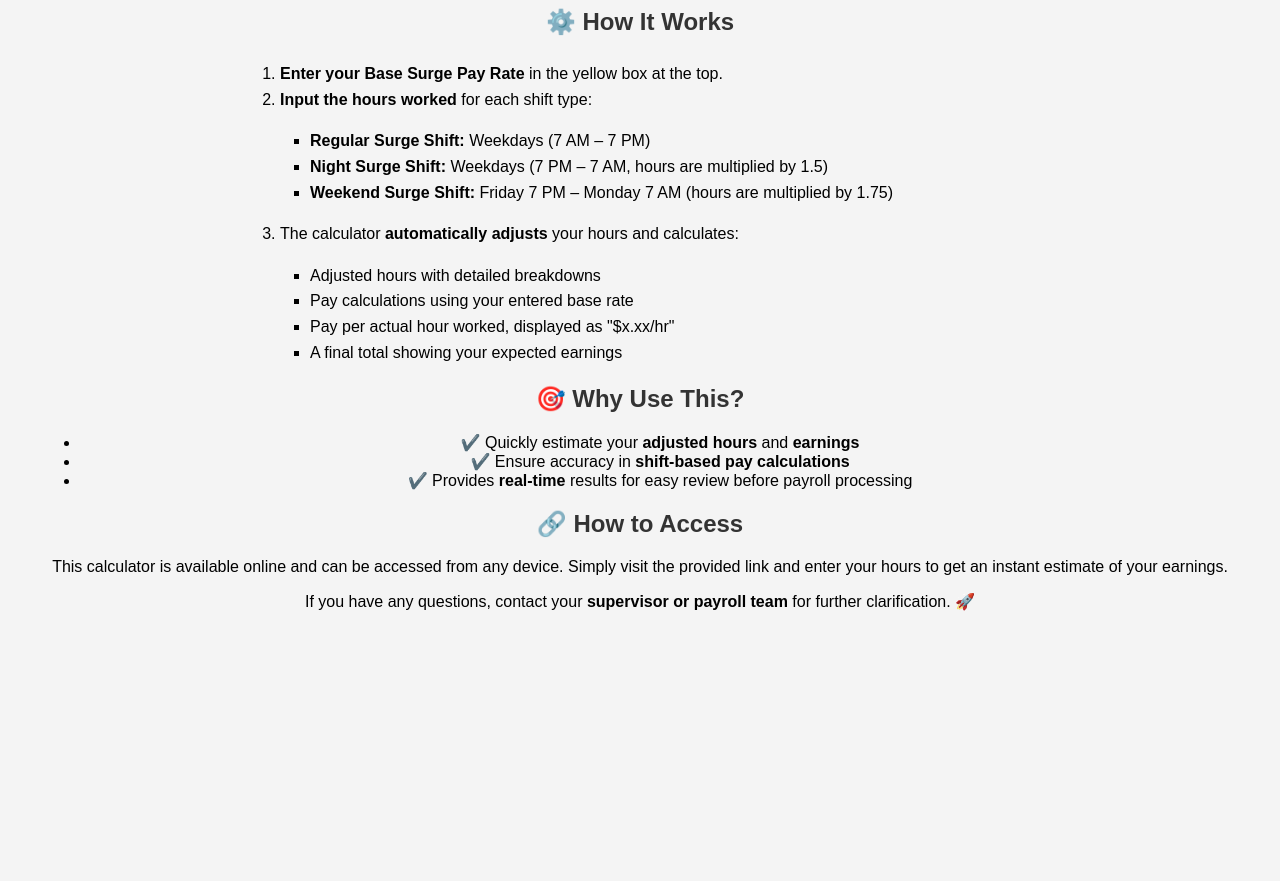
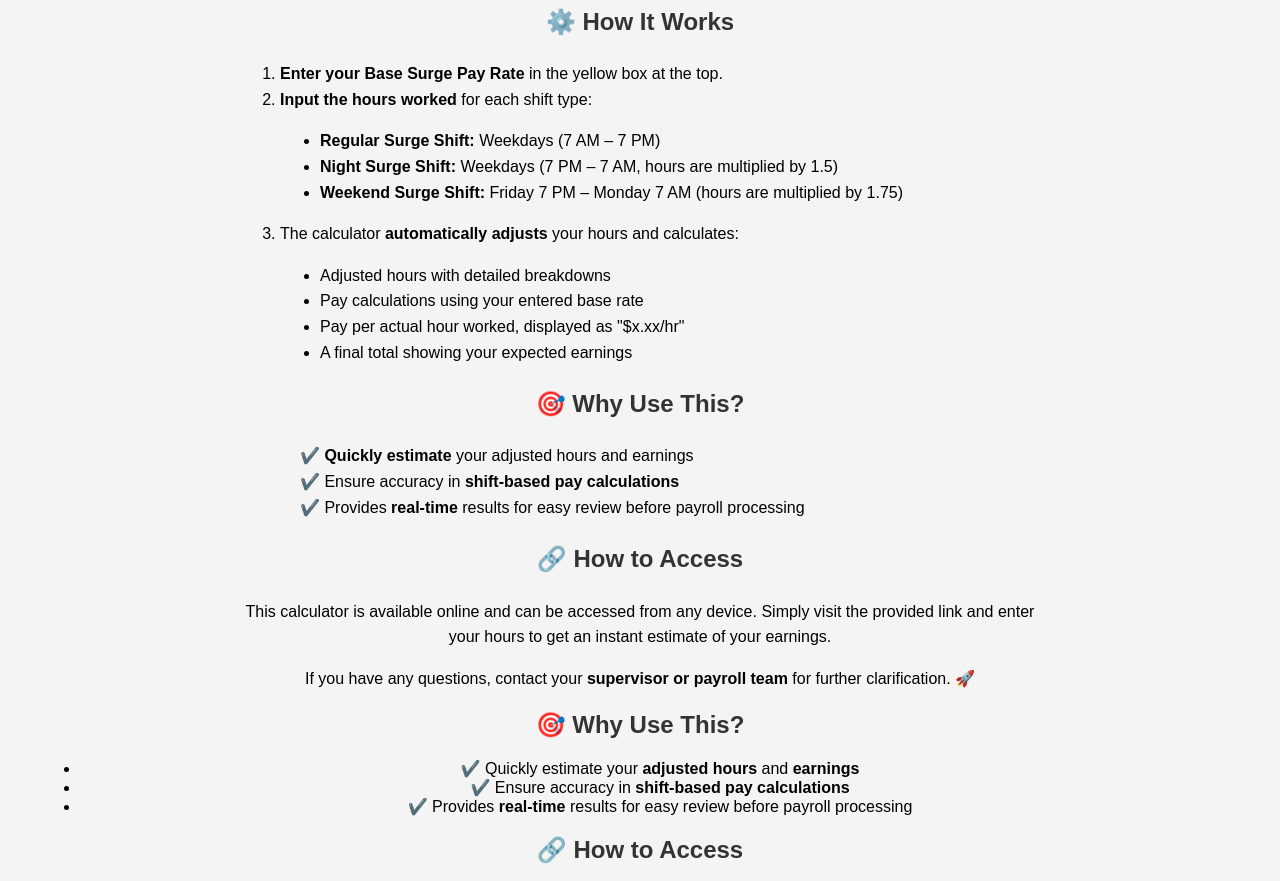
Before and after one commit to CentralizedTimekeeping/Surge-Pay-Calculator, a plain HTML site: page index.html in a window 1280 px wide. Shown: the part 620-1501 px from the top of the page. Before the commit the page ends 1271 px from the top, so only its background shows below. Drawn offline with Linux system fonts and the light colour scheme.

Commit message:
Update index.html

```diff
--- a/index.html
+++ b/index.html
@@ -144,7 +144,7 @@
         <li><strong>Input the hours worked</strong> for each shift type:</li>
     </ol>
 
-    <ul style="list-style-type: square; margin-left: 30px;">
+    <ul style="list-style-type: disc; margin-left: 40px;">
         <li><strong>Regular Surge Shift:</strong> Weekdays (7 AM – 7 PM)</li>
         <li><strong>Night Surge Shift:</strong> Weekdays (7 PM – 7 AM, hours are multiplied by 1.5)</li>
         <li><strong>Weekend Surge Shift:</strong> Friday 7 PM – Monday 7 AM (hours are multiplied by 1.75)</li>
@@ -154,12 +154,27 @@
         <li>The calculator <strong>automatically adjusts</strong> your hours and calculates:</li>
     </ol>
 
-    <ul style="list-style-type: square; margin-left: 30px;">
+    <ul style="list-style-type: disc; margin-left: 40px;">
         <li>Adjusted hours with detailed breakdowns</li>
         <li>Pay calculations using your entered base rate</li>
         <li>Pay per actual hour worked, displayed as "$x.xx/hr"</li>
         <li>A final total showing your expected earnings</li>
     </ul>
+
+    <h2 style="text-align: center; font-size: 24px;">🎯 Why Use This?</h2>
+    <ul style="list-style-type: none; margin-left: 20px;">
+        <li>✔️ <strong>Quickly estimate</strong> your adjusted hours and earnings</li>
+        <li>✔️ Ensure accuracy in <strong>shift-based pay calculations</strong></li>
+        <li>✔️ Provides <strong>real-time</strong> results for easy review before payroll processing</li>
+    </ul>
+
+    <h2 style="text-align: center; font-size: 24px;">🔗 How to Access</h2>
+    <p style="text-align: center;">
+        This calculator is available online and can be accessed from any device. Simply visit the provided link and enter your hours to get an instant estimate of your earnings.
+    </p>
+    <p style="text-align: center;">
+        If you have any questions, contact your <strong>supervisor or payroll team</strong> for further clarification. 🚀
+    </p>
 </section>
 
         </li>
```
